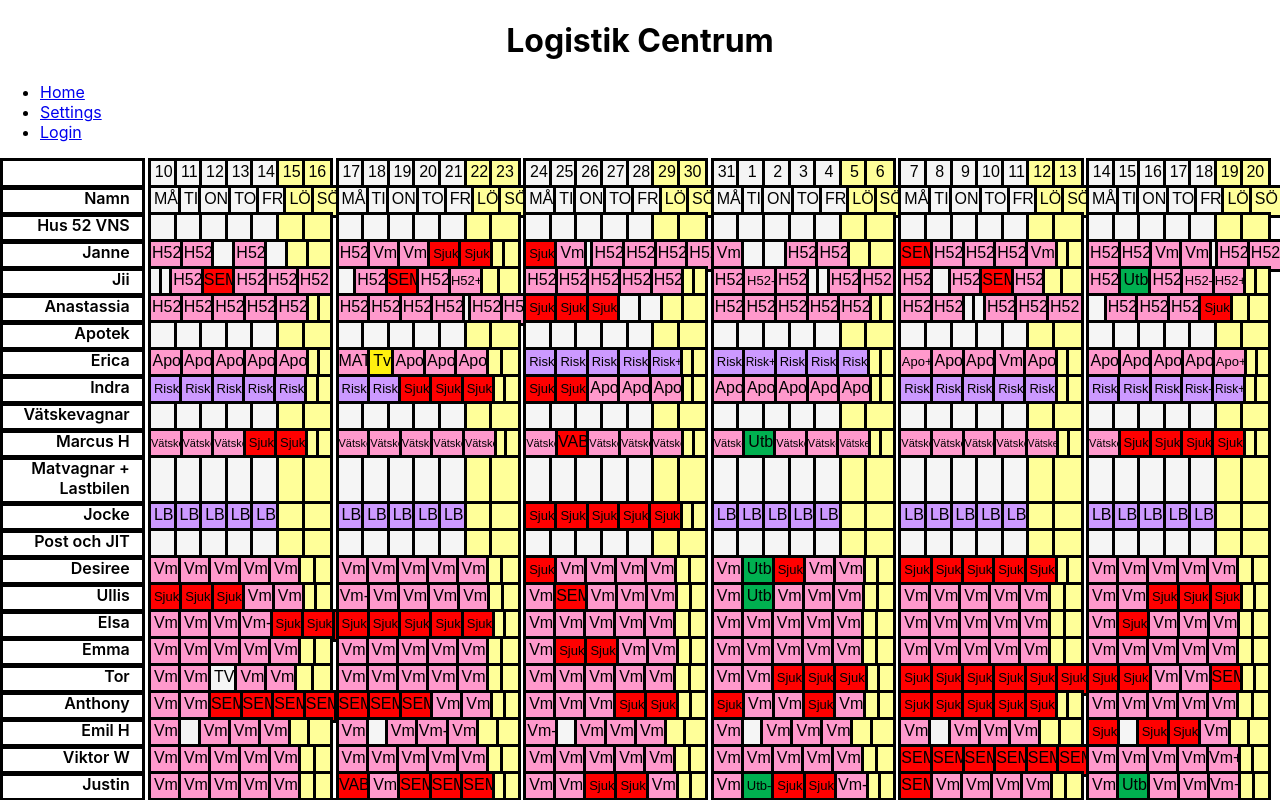
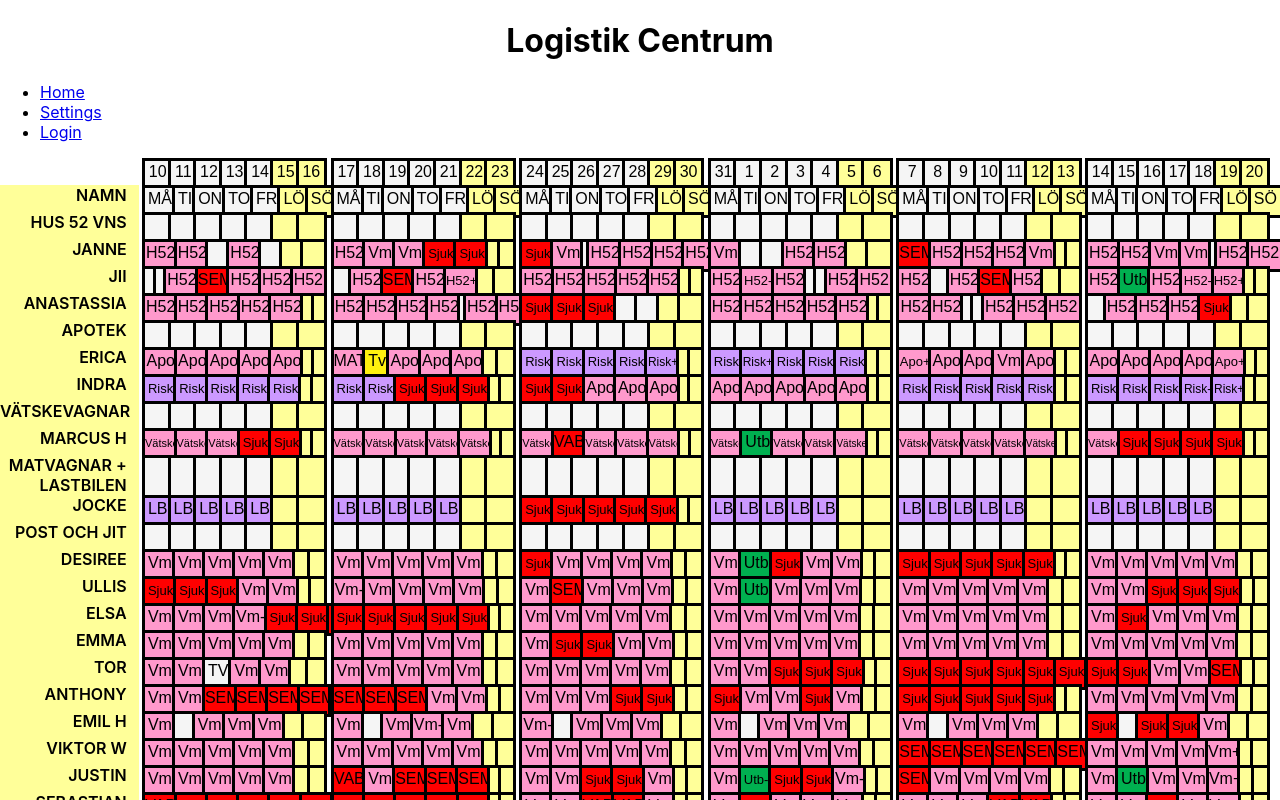
Before and after one commit to MikkoTirronen/usereducertest, a React (Create React App) app: page / in a window 1280 px wide. Shown: the top 800 px of the page. Built offline with nearby package versions, Linux system fonts and the light colour scheme.

Commit message:
added empty name handling

```diff
--- a/src/components/SixWeekComponent.jsx
+++ b/src/components/SixWeekComponent.jsx
@@ -3,16 +3,32 @@ import WeekComponent from "./WeekComponent";
 import styled from "styled-components";
 
 export default function SixWeekComponent({ sixWeekData, name, index }) {
+  function renderEmployeeName(data) {
+    const upperCaseName = data.name.toUpperCase();
+    if (data.name !== "") {
+      return <EmployeeName>{upperCaseName}</EmployeeName>;
+    } else {
+
+
+      return<EmptyDiv></EmptyDiv>;
+    }
+  }
   return (
     <OuterWrapper>
-      <EmployeeName>{sixWeekData.name}</EmployeeName>
+      {/* <EmployeeName>{sixWeekData.name}</EmployeeName> */}
+      {renderEmployeeName(sixWeekData)}
       <Container>
         {sixWeekData.shifts.map((item) => {
+          if (item.data[0].shift.includes("Vecka")) {
+            return <WeekHeader>{item.data[0].shift}</WeekHeader>;
+          } else
             return (
+              <>
                 <WeekComponent
                   key={Math.random()}
                   weekData={item.data}
                 ></WeekComponent>
+              </>
             );
         })}
       </Container>
@@ -29,11 +45,11 @@ const Container = styled.div`
   grid-row-gap: 0.5vh;
 `;
 const EmployeeName = styled.div`
-  border-style: solid;
+  background-color: #ffff99;
   font-size: 1em;
   text-align: right;
   padding-right: 1%;
-  height: 98%;
+  height: 100%;
   font-weight: 600;
   width: 7%;
   min-width: 10%;
@@ -43,3 +59,17 @@ const OuterWrapper = styled.div`
   display: flex;
   text-align: center;
 `;
+
+const EmptyDiv = styled.div`
+
+  font-size: 1em;
+  text-align: right;
+  padding-right: 1%;
+  height: 100%;
+  font-weight: 600;
+  width: 7%;
+  min-width: 10%;
+
+`;
+
+const WeekHeader = styled.div``;
```
Lines whose indentation alone changed are shown as unchanged.
